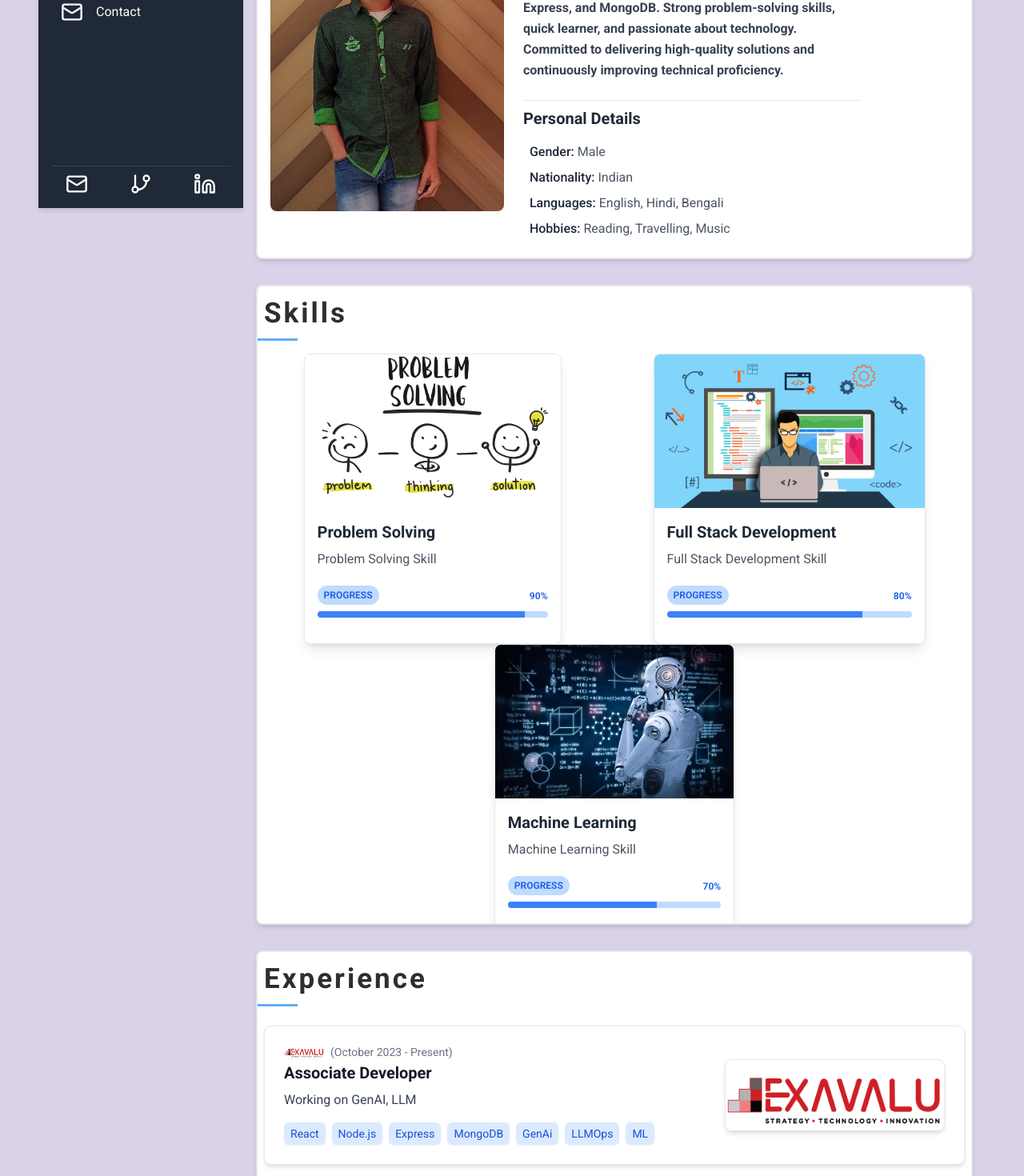
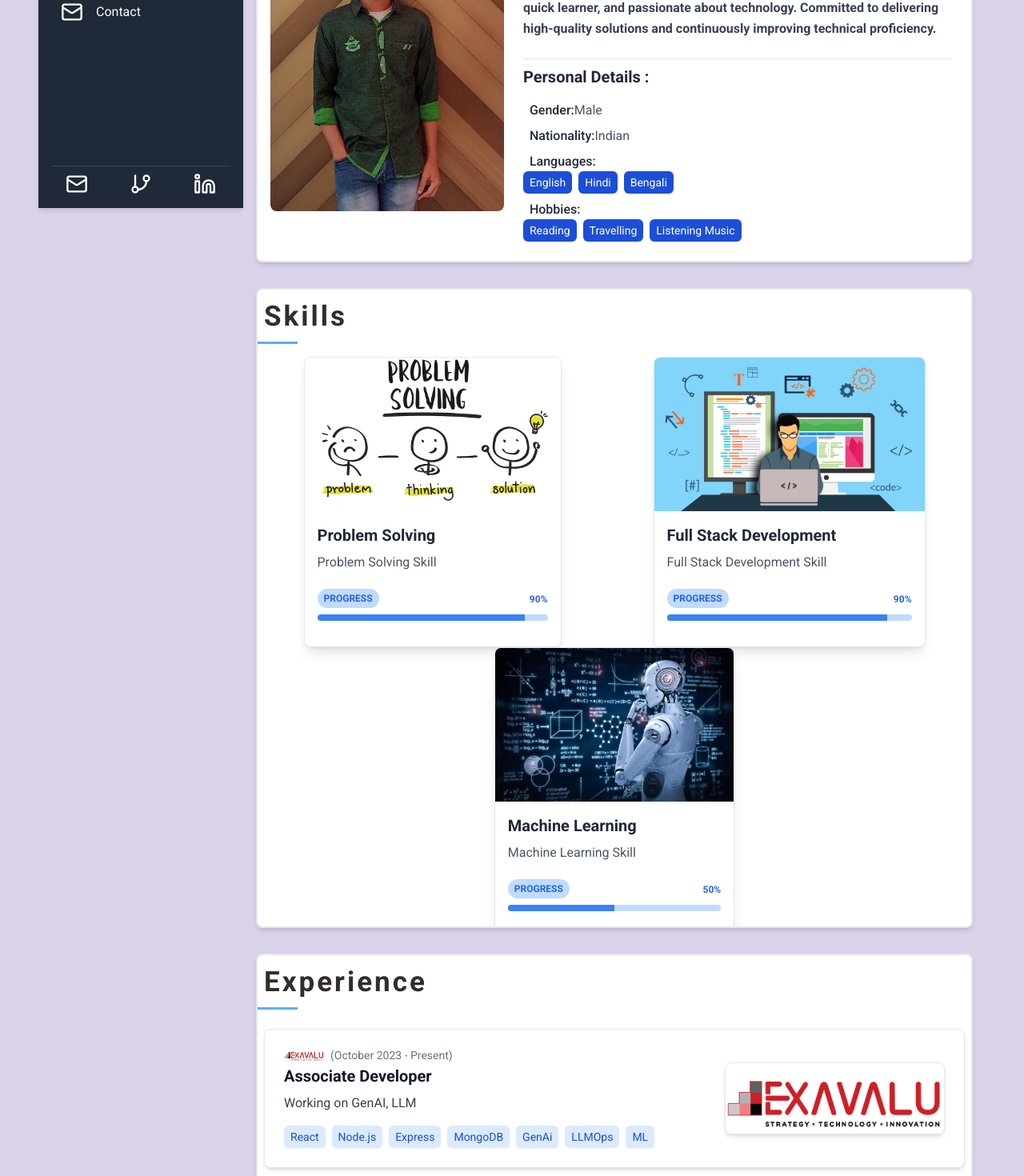
Before and after one commit to BiswajitGhosal2000/portfolio_react, a React (Create React App) app: page / in a window 1280 px wide. Shown: the part 540-2010 px from the top of the page at 80% size. Built offline with nearby package versions, Linux system fonts and the light colour scheme.

Commit message:
Refactor Contact, Projects, and About components for improved layout, spacing, and visual consistency

```diff
--- a/src/pages/About.jsx
+++ b/src/pages/About.jsx
@@ -7,7 +7,7 @@ const about_data = {
     gender: 'Male',
     nationality: 'Indian',
     Languages: ['English', 'Hindi', 'Bengali'],
-    hobbies: ['Reading', 'Travelling', 'Music']
+    hobbies: ['Reading', 'Travelling', 'Listening Music']
 };
 
 function About() {
@@ -16,7 +16,7 @@ function About() {
             <HeadingTitle title={"About"} />
             <div className="w-fit flex m-2">
                 <img src={ProfilePhoto} alt="Profile" className="w-1/3 m-2 rounded-lg h-fit " />
-                <div className="w-1/2 bg-white m-2 p-2 rounded-lg">
+                <div className="w-2/3 bg-white m-2 p-2 rounded-lg">
                     {/* Description */}
                     <p className="text-gray-700 font-semibold mb-6 leading-relaxed">
                         {about_data.description}
@@ -26,12 +26,36 @@ function About() {
                     <hr className='my-2' />
 
                     {/* Personal Details */}
-                    <h2 className="text-xl font-bold text-gray-800 mb-4">Personal Details</h2>
-                    <div className="space-y-2">
-                        <p className="text-gray-600"><span className="font-medium text-gray-800">&nbsp; Gender:</span> {about_data.gender}</p>
-                        <p className="text-gray-600"><span className="font-medium text-gray-800">&nbsp; Nationality:</span> {about_data.nationality}</p>
-                        <p className="text-gray-600"><span className="font-medium text-gray-800">&nbsp; Languages:</span> {about_data.Languages.join(', ')}</p>
-                        <p className="text-gray-600"><span className="font-medium text-gray-800">&nbsp; Hobbies:</span> {about_data.hobbies.join(', ')}</p>
+                    <h2 className="text-xl font-bold text-gray-800 mb-4">Personal Details :</h2>
+                    <div className="space-y-2 text-gray-600">
+                        <div className="">
+                            <span className="font-medium text-gray-800">&nbsp; Gender:</span>
+                            {about_data.gender}
+                        </div>
+                        <div className="">
+                            <span className="font-medium text-gray-800">&nbsp; Nationality:</span>
+                            {about_data.nationality}
+                        </div>
+                        <div className="">
+                            <span className="font-medium text-gray-800">&nbsp; Languages:</span>
+                            <div className="flex flex-wrap space-x-2">
+                                {about_data.Languages.map((language, index) => (
+                                    <span key={index} className="px-2 py-1 bg-blue-700 text-white text-sm rounded-md shadow-sm">
+                                        {language}
+                                    </span>
+                                ))}
+                            </div>
+                        </div>
+                        <div className="">
+                            <span className="font-medium text-gray-800">&nbsp; Hobbies:</span>
+                            <div className="flex flex-wrap space-x-2">
+                                {about_data.hobbies.map((hobby, index) => (
+                                    <span key={index} className="px-2 py-1 bg-blue-700 text-white text-sm rounded-md shadow-sm">
+                                        {hobby}
+                                    </span>
+                                ))}
+                            </div>
+                        </div>
                     </div>
                 </div>
             </div>
--- a/src/pages/Contact.jsx
+++ b/src/pages/Contact.jsx
@@ -50,7 +50,7 @@ function Contact() {
 
 
     return (
-        <div className="container mx-auto px-4">
+        <div className="container">
             <HeadingTitle title="Contact" />
             <div className="max-w-2xl mx-auto my-6 p-6 bg-white rounded-xl shadow-lg border border-gray-200">
                 <form onSubmit={handleSubmit} className="space-y-6">
--- a/src/pages/Projects.jsx
+++ b/src/pages/Projects.jsx
@@ -92,19 +92,12 @@ function Projects() {
                         className="bg-white rounded-lg shadow-lg mb-8 overflow-hidden"
                         key={index}
                     >
-                        <div className="p-6">
+                        <div className="p-2">
                             <h5 className="text-xl font-bold mb-4 flex items-center">
                                 <i className={`${project.icon} text-blue-400 mx-2`}></i>
                                 {project.title}
                             </h5>
-                            <hr className="my-2 border-2" />
-                            <h6 className="text-lg font-semibold">
-                                <strong>{project.name}</strong>: {project.description}
-                            </h6>
-                            <p className="text-gray-600 mt-2">
-                                <span className="font-bold">Tools/Technology:</span>{" "}
-                                {project.tools}
-                            </p>
+                            <hr className=" border-2" />
                         </div>
                         <div className="flex flex-wrap">
                             {/* Carousel */}
@@ -115,17 +108,22 @@ function Projects() {
                                 <div className="relative">
                                     {project.images.map((image, i) => (
                                         <div className={`${i === 0 ? "block" : "hidden"} duration-500`} key={i} >
-                                            <img src={image} alt={`Slide ${i + 1}`} className="rounded-lg max-h-96" />
+                                            <img src={image} alt={`Slide ${i + 1}`} className="rounded-lg max-h-96 mx-auto" />
                                         </div>
                                     ))}
                                 </div>
                             </div>
                             {/* Description & Links */}
                             <div className="w-full md:w-1/2 p-4">
-                                <h6 className="font-bold mb-2">Description:</h6>
-                                <ul className="list-disc ml-6">
-                                    <li>{project.description}</li>
-                                </ul>
+                                <h6 className="text-3xl font-bold">
+                                    <strong>{project.name}</strong>
+                                </h6>
+                                <h6 className="font-bold mb-2">{project.description}</h6>
+                                <p className="text-gray-600 mt-2">
+                                    <span className="font-bold">Tools/Technology:</span>{" "}
+                                    {project.tools}
+                                </p>
+                                <hr className="my-2 border-2" />
                                 <div className="mt-4 flex space-x-4">
                                     {project.websiteLink && (
                                         <a
--- a/src/pages/Skills.jsx
+++ b/src/pages/Skills.jsx
@@ -16,13 +16,13 @@ const development_skills = [
         name: "Full Stack Development",
         img: full_stack,
         description: 'Full Stack Development Skill',
-        progressValue: 80
+        progressValue: 90
     },
     {
         name: 'Machine Learning',
         img: machine_learning,
         description: 'Machine Learning Skill',
-        progressValue: 70
+        progressValue: 50
     }
 ];
 const Programming_Language = [
@@ -30,6 +30,10 @@ const Programming_Language = [
         name: 'Python',
         icon: 'fab fa-python'
     },
+    {
+        name: 'Java',
+        icon: 'fab fa-java'
+    }
 ];
 const tools = [
     {
@@ -66,24 +70,44 @@ const database_skills = [
 const webTechnologiesSkills = [
 
     {
-        name: 'HTML, CSS, Tailwind CSS',
+        name: 'HTML',
         icon: 'fab fa-html5'
     },
     {
-        name: 'JavaScript (ES6+), TypeScript',
-        icon: 'fab fa-js-square'
+        name: 'CSS',
+        icon: 'fab fa-css3-alt'
+    },
+    {
+        name: 'Tailwind',
+        icon: 'fab fa-tailwind'
+    },
+    {
+        name: 'Bootstrap',
+        icon: 'fab fa-bootstrap'
     },
     {
         name: 'React.js',
         icon: 'fab fa-react'
     },
     {
-        name: 'Python, Flask',
+        name: 'JavaScript (ES6+)',
+        icon: 'fab fa-js-square'
+    },
+    {
+        name: 'Python',
         icon: 'fab fa-python'
     },
     {
-        name: 'Node.js, Express',
+        name: 'Flask',
+        icon: 'fab fa-flask'
+    },
+    {
+        name: 'Node.js',
         icon: 'fab fa-node-js'
+    },
+    {
+        name: 'Express.js',
+        icon: 'fas fa-server'
     },
 ];
 
@@ -91,37 +115,54 @@ function Skills() {
     return (
         <div className="container">
             <HeadingTitle title={"Skills"} />
-            <div className="flex flex-wrap justify-around">
+            <div className="flex flex-wrap justify-around ">
                 {development_skills.map((skill, index) => (
                     <Card key={index} src={skill.img} cardTitle={skill.name} cardDescription={skill.description} progressValue={skill.progressValue} />
                 ))}
             </div>
-            <div className="m-2">
+            <div className=''>
+                <div className="m-2 ">
                     <h2>Programming Language:</h2>
+                    <div className="flex flex-wrap space-x-2">
                         {Programming_Language.map((language, index) => (
-                    <i key={index} className={language.icon}>{language.name}&nbsp;&nbsp;&nbsp;</i>
-                ))
-                }
+                            <span key={index} className="px-2 py-1 bg-blue-700 text-white text-sm rounded-md shadow-sm">
+                                <i key={index} className={language.icon}></i>&nbsp;{language.name}
+                            </span>
+                        ))}
+                    </div>
                 </div>
                 <div className="m-2">
                     <h2>Tools:</h2>
+                    <div className="flex flex-wrap space-x-2">
                         {tools.map((tool, index) => (
-                    <i key={index} className={tool.icon}> {tool.name}&nbsp;&nbsp;&nbsp;</i>
+                            <span key={index} className="px-2 py-1 bg-blue-700 text-white text-sm rounded-md shadow-sm">
+                                <i key={index} className={tool.icon}></i>&nbsp;{tool.name}
+                            </span>
                         ))}
+                    </div>
                 </div>
                 <div className="m-2">
                     <h2>Database:</h2>
-                {database_skills.map((database, index) => (
-                    <i key={index} className={database.icon}> {database.name}&nbsp;&nbsp;&nbsp;</i>
+                    <div className="flex flex-wrap space-x-2">
+                        {database_skills.map((skill, index) => (
+                            <span key={index} className="px-2 py-1 bg-blue-700 text-white text-sm rounded-md shadow-sm">
+                                <i key={index} className={skill.icon}></i>&nbsp;{skill.name}
+                            </span>
                         ))}
+                    </div>
                 </div>
                 <div className="m-2">
                     <h2>Web Technologies:</h2>
+                    <div className="flex flex-wrap space-x-2">
                         {webTechnologiesSkills.map((skill, index) => (
-                    <i key={index} className={skill.icon}> {skill.name}&nbsp;&nbsp;&nbsp;</i>
+                            <span key={index} className="px-2 py-1 bg-blue-700 text-white text-sm rounded-md shadow-sm">
+                                <i key={index} className={skill.icon}></i>&nbsp;{skill.name}
+                            </span>
                         ))}
                     </div>
                 </div>
+            </div >
+        </div >
     );
 }
 
```
Lines whose indentation alone changed are shown as unchanged.
